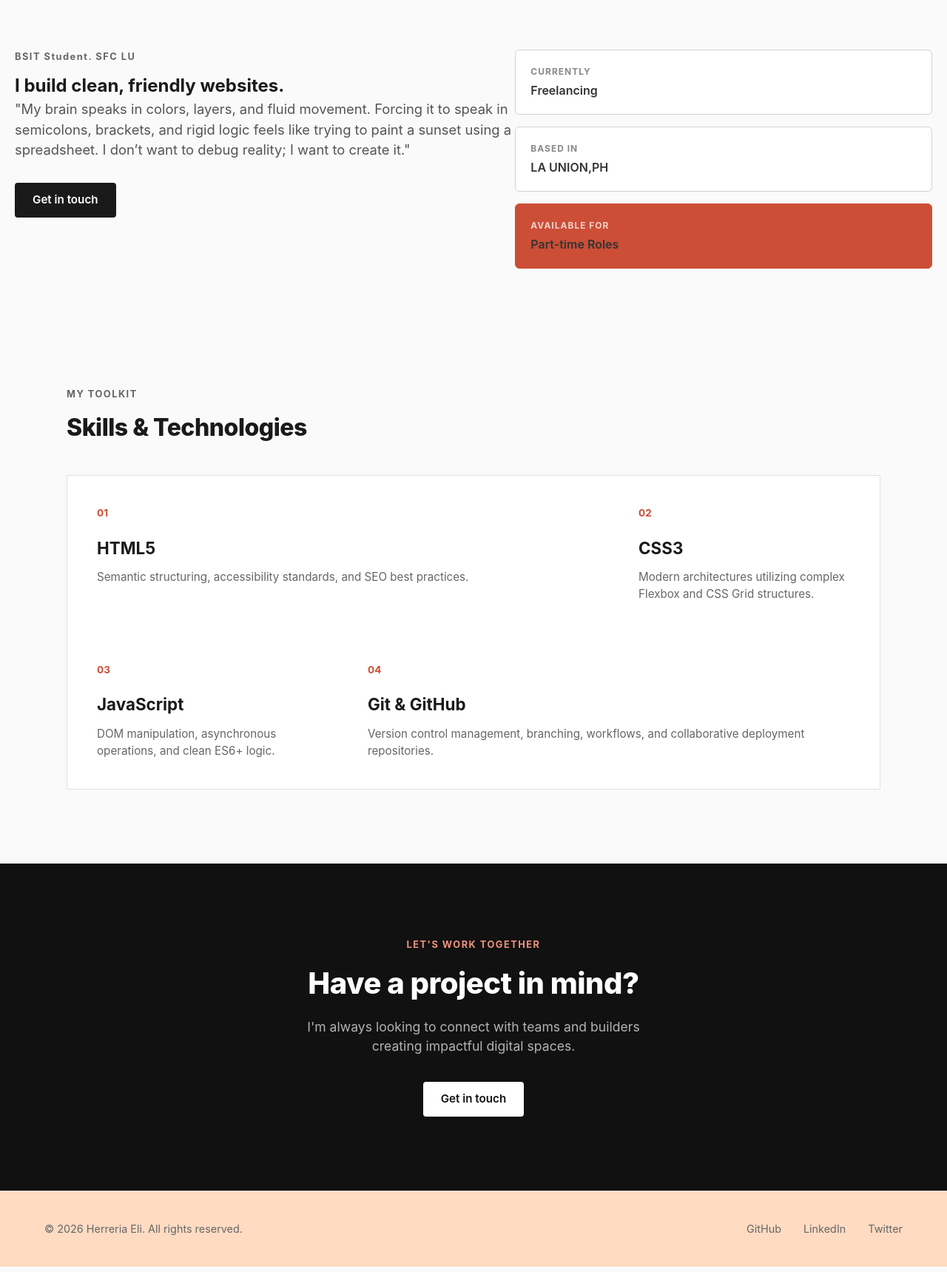
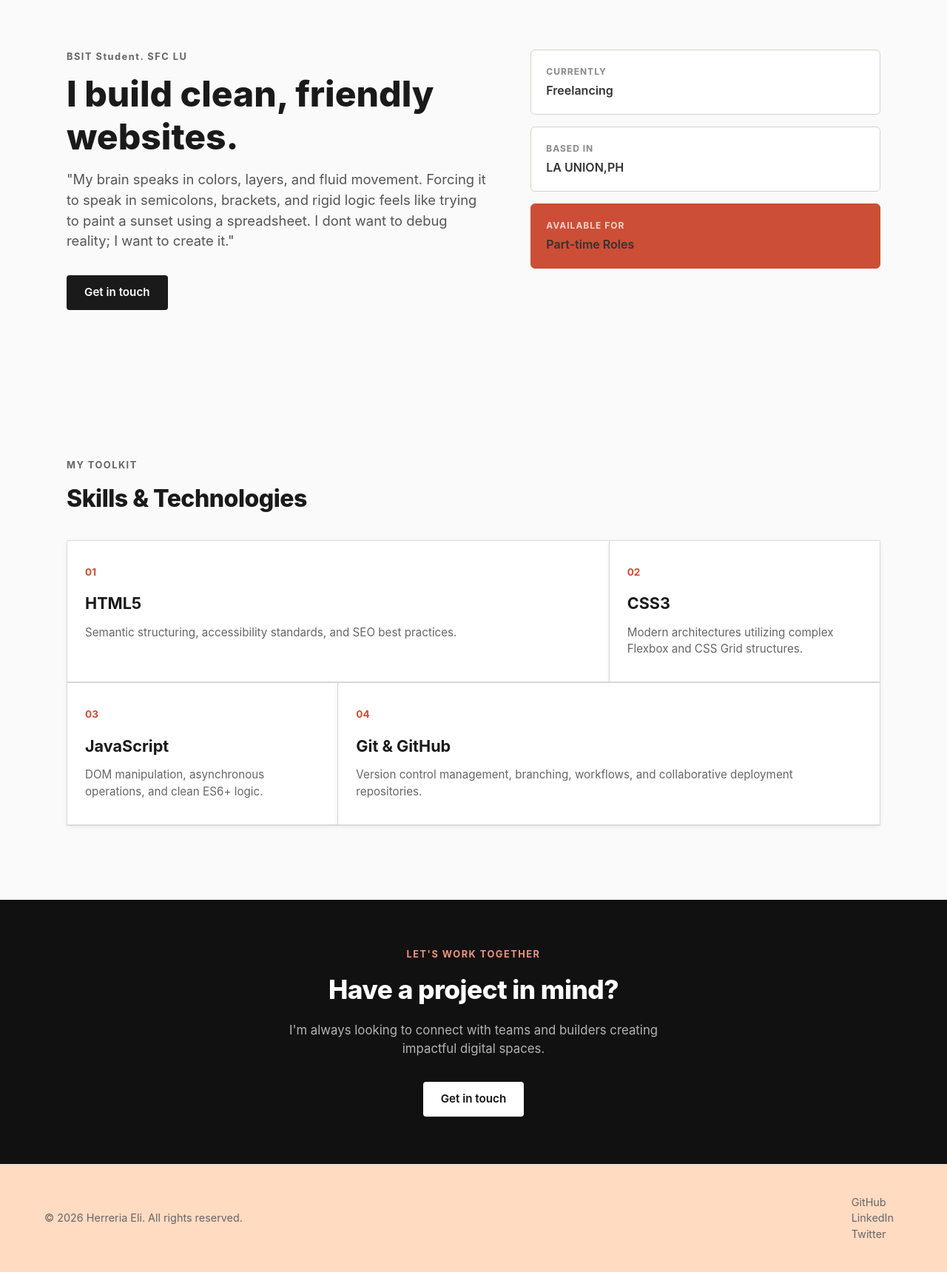
Before and after one commit to illefeliz72/webdev1-2026-eli, a plain HTML site: page activity10/index.html in a window 1280 px wide. Shown: the part 120-1839 px from the top of the page at 74% size. Drawn offline with Linux system fonts and the light colour scheme.

Commit message:
activity10

```diff
--- a/activity10/index.html
+++ b/activity10/index.html
@@ -5,7 +5,7 @@
     <meta charset="UTF-8">
     <meta name="viewport" content="width=device-width, initial-scale=1.0">
     <title>Eli Felize — Incompetent Developer</title>
-     <link rel="stylesheet" href="style.css">
+    <link rel="stylesheet" href="style.css">
 </head>
 
 <body>
@@ -29,7 +29,7 @@
                 <p class="hero_desc">
                     "My brain speaks in colors, layers, and fluid movement. Forcing it to speak in semicolons, brackets,
                     and rigid logic feels like trying to paint a sunset using a spreadsheet.
-                    I don’t want to debug reality; I want to create it."
+                    I dont want to debug reality; I want to create it."
                 </p>
                 <a href="#contact" class="btn">Get in touch</a>
             </div>
@@ -101,7 +101,14 @@
             <li><a href="#">Twitter</a></li>
         </ul>
     </footer>
+    <script>
+        const toggleBtn = document.querySelector('.navbar__toggle');
+        const navLinks = document.querySelector('.navbar__links');
 
+        toggleBtn.addEventListener('click', () => {
+            navLinks.classList.toggle('is-open');
+        });
+    </script>
 </body>
 
 </html>
--- a/activity10/style.css
+++ b/activity10/style.css
@@ -28,18 +28,22 @@ ul {
     font-weight: 600;
     border-radius: 4px;
     font-size: 0.95rem;
-    transition: opacity 0.2s;
+    transition: background-color 0.2s ease, transform 0.2s ease;
 }
 
 .btn:hover {
-    opacity: 0.9;
+    background-color: #cc4e36;
+    transform: translateY(-2px);
+}
+
+.btn--light {
+    background-color: #ffffff;
+    color: #111111;
 }
 
 .navbar {
-    display: flex;
-    justify-content: space-between;
-    align-items: center;
-    padding: 25px 60px;
+    text-align: center;
+    padding: 24px 20px;
     border-bottom: 1px solid #e0e0e0;
     background-color: #ffffff;
 }
@@ -48,28 +52,48 @@ ul {
     font-size: 1.5rem;
     font-weight: bolder;
     letter-spacing: 0.5px;
+    margin-bottom: 16px;
 }
 
 .navbar_links {
-    display: flex;
-    gap: 40px;
+    display: none;
     font-weight: 500;
+    margin-top: 16px;
+}
+
+.navbar_links a {
+    display: block;
+    padding: 8px 0;
 }
 
 .navbar_links a:hover {
     color: #cc4e36;
 }
 
-.hero {
-    display: flex;
-    justify-content: space-between;
-    align-items: flex-start;
-    margin: auto;
-    padding: 100px 20px;
+.navbar_toggle {
+    display: block;
+    font-size: 24px;
+    background: none;
+    border: none;
+    margin: 0 auto;
+    cursor: pointer;
 }
 
-.hero_text {
-    flex: 1.2;
+.navbar_links.is-open {
+    display: flex;
+    flex-direction: column;
+    gap: 12px;
+}
+
+.hero {
+    padding: 48px 20px;
+}
+
+.hero_title {
+    font-size: 2.2rem;
+    font-weight: 800;
+    line-height: 1.2;
+    margin-bottom: 16px;
 }
 
 .hero_eyebrow,
@@ -85,14 +109,14 @@ ul {
 .hero_desc {
     font-size: 1.15rem;
     color: #555555;
-    margin-bottom: 30px;
+    margin-bottom: 32px;
 }
 
 .hero_panel {
     display: flex;
     flex-direction: column;
     gap: 16px;
-    flex: 1;
+    margin-top: 40px;
 }
 
 .info-card {
@@ -127,45 +151,27 @@ ul {
 }
 
 .skills {
-    max-width: 1140px;
-    margin: 0 auto;
-    padding: 60px 20px 100px 20px;
-}
-
-.skills_title {
-    font-size: 2rem;
-    font-weight: 700;
-    margin-bottom: 40px;
-}
-
-.skills_grid {
-    display: grid;
-
-}
-
-.skills {
-    max-width: 1140px;
-    margin: 0 auto;
-    padding: 60px 20px 100px 20px;
+    padding: 48px 20px;
 }
 
 .skills_title {
     font-size: 2rem;
     font-weight: 800;
-    margin-bottom: 40px;
+    margin-bottom: 32px;
     letter-spacing: -0.5px;
 }
 
 .skills_grid {
-    display: grid;
-    grid-template-columns: repeat(3, 1fr);
     background-color: #e0e0e0;
     border: 1px solid #e0e0e0;
 }
 
 .skill-card {
     background-color: #ffffff;
-    padding: 40px;
+    padding: 32px 24px;
+    border-bottom: 1px solid #e0e0e0;
+    box-shadow: 0 2px 8px rgba(0, 0, 0, 0.08);
+    transition: box-shadow 0.2s ease, transform 0.2s ease;
 }
 
 .skill-card_number {
@@ -173,11 +179,11 @@ ul {
     font-size: 0.85rem;
     font-weight: 700;
     color: #cc4e36;
-    margin-bottom: 20px;
+    margin-bottom: 16px;
 }
 
 .skill-card_name {
-    font-size: 1.4rem;
+    font-size: 1.35rem;
     font-weight: 700;
     margin-bottom: 12px;
 }
@@ -187,16 +193,16 @@ ul {
     font-size: 0.95rem;
 }
 
-.skill-card--wide {
-    grid-column: span 2;
-
+.skill-card:hover {
+    box-shadow: 0 6px 16px rgba(0, 0, 0, 0.12);
+    transform: translateY(-4px);
 }
 
 .contact {
     background-color: #111111;
     color: #ffffff;
     text-align: center;
-    padding: 100px 20px;
+    padding: 64px 20px;
 }
 
 .contact_eyebrow {
@@ -208,7 +214,7 @@ ul {
 }
 
 .contact_title {
-    font-size: 2.5rem;
+    font-size: 2.2rem;
     font-weight: 800;
     margin-bottom: 16px;
     letter-spacing: -0.5px;
@@ -216,33 +222,126 @@ ul {
 
 .contact_desc {
     color: #b3b3b3;
-    /* Light gray description text */
     max-width: 500px;
-    margin: 0 auto 35px auto;
-    font-size: 1.1rem;
-}
-
-.btn--light {
-    background-color: #ffffff;
-    color: #111111;
+    margin: 0 auto 32px auto;
+    font-size: 1.05rem;
 }
 
 .footer {
-    display: flex;
-    justify-content: space-between;
-    align-items: center;
-    padding: 40px 60px;
     background-color: hsl(25, 100%, 88%);
     border-top: 1px solid #e0e0e0;
     font-size: 0.9rem;
     color: #666666;
+    padding: 32px 20px;
+    text-align: center;
 }
 
 .footer--links {
-    display: flex;
-    gap: 30px;
+    margin-top: 16px;
+}
+
+.footer--links a {
+    display: inline-block;
+    margin: 0 12px;
 }
 
 .footer--links a:hover {
     color: #111111;
 }
+
+@media (min-width: 640px) {
+    .navbar {
+        display: flex;
+        justify-content: space-between;
+        align-items: center;
+        padding: 25px 45px;
+        text-align: left;
+    }
+
+    .navbar_logo {
+        margin-bottom: 0;
+    }
+
+    .navbar_toggle {
+        display: none;
+    }
+
+    .navbar_links {
+        display: flex;
+        gap: 32px;
+        margin-top: 0;
+    }
+
+    .navbar_links a {
+        padding: 0;
+    }
+
+    .skills_grid {
+        display: grid;
+        grid-template-columns: repeat(2, 1fr);
+        gap: 1px;
+    }
+
+    .footer {
+        display: flex;
+        justify-content: space-between;
+        align-items: center;
+        padding: 40px 40px;
+        text-align: left;
+    }
+
+    .footer--links {
+        margin-top: 0;
+    }
+}
+
+@media (min-width: 960px) {
+    .navbar {
+        padding: 25px 60px;
+    }
+
+    .navbar_links {
+        gap: 40px;
+    }
+
+    .hero {
+        display: flex;
+        justify-content: space-between;
+        align-items: flex-start;
+        max-width: 1140px;
+        margin: 0 auto;
+        padding: 100px 20px;
+        gap: 60px;
+    }
+
+    .hero_text {
+        flex: 1.2;
+    }
+
+    .hero_title {
+        font-size: 3rem;
+    }
+
+    .hero_panel {
+        flex: 1;
+        margin-top: 0;
+    }
+
+    .skills {
+        max-width: 1140px;
+        margin: 0 auto;
+        padding: 100px 20px;
+    }
+
+    .skills_grid {
+        grid-template-columns: repeat(3, 1fr);
+    }
+
+    .skill-card--wide {
+        grid-column: span 2;
+    }
+
+    .footer {
+        padding: 40px 60px;
+    }
+}
```
